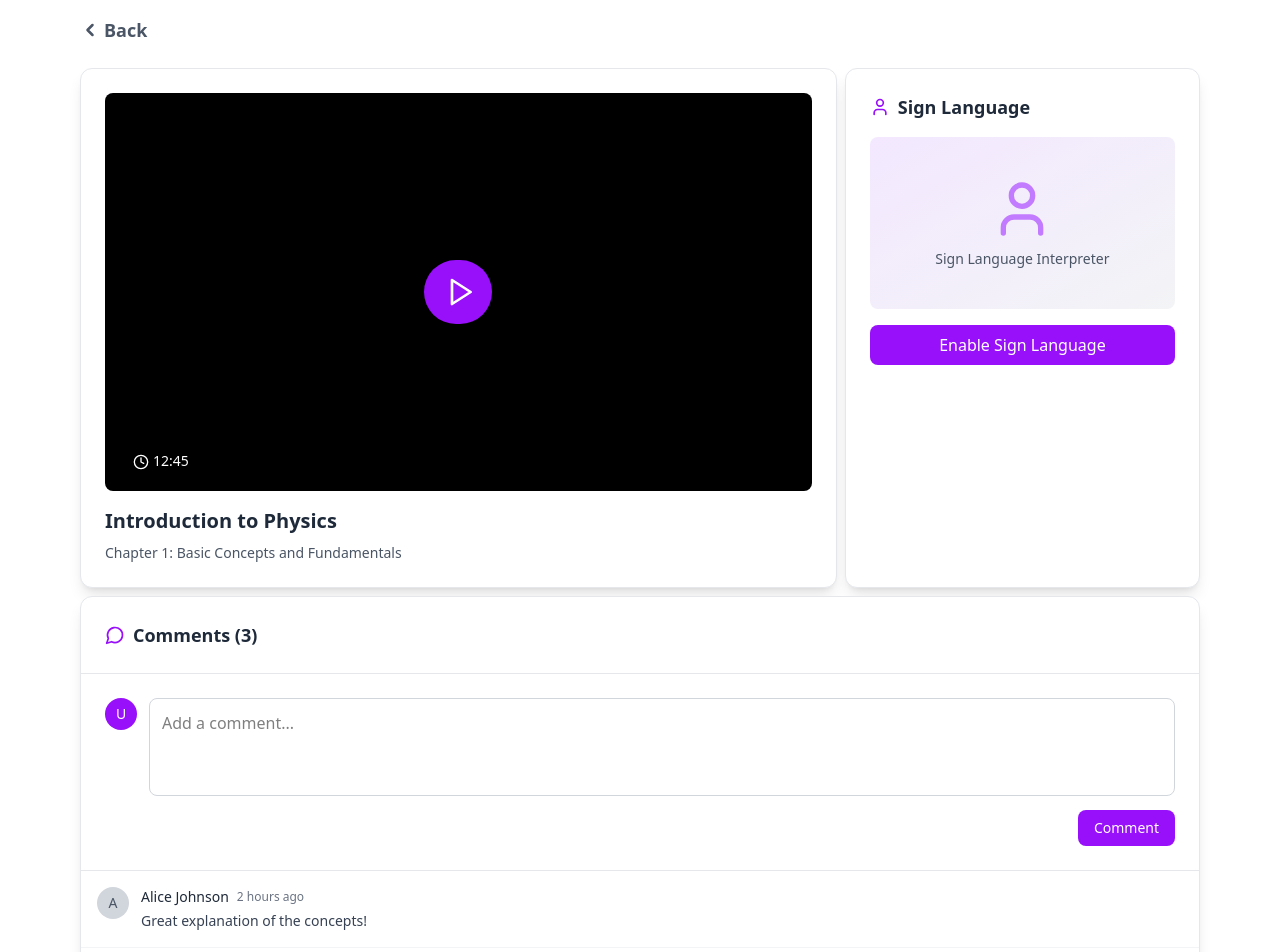
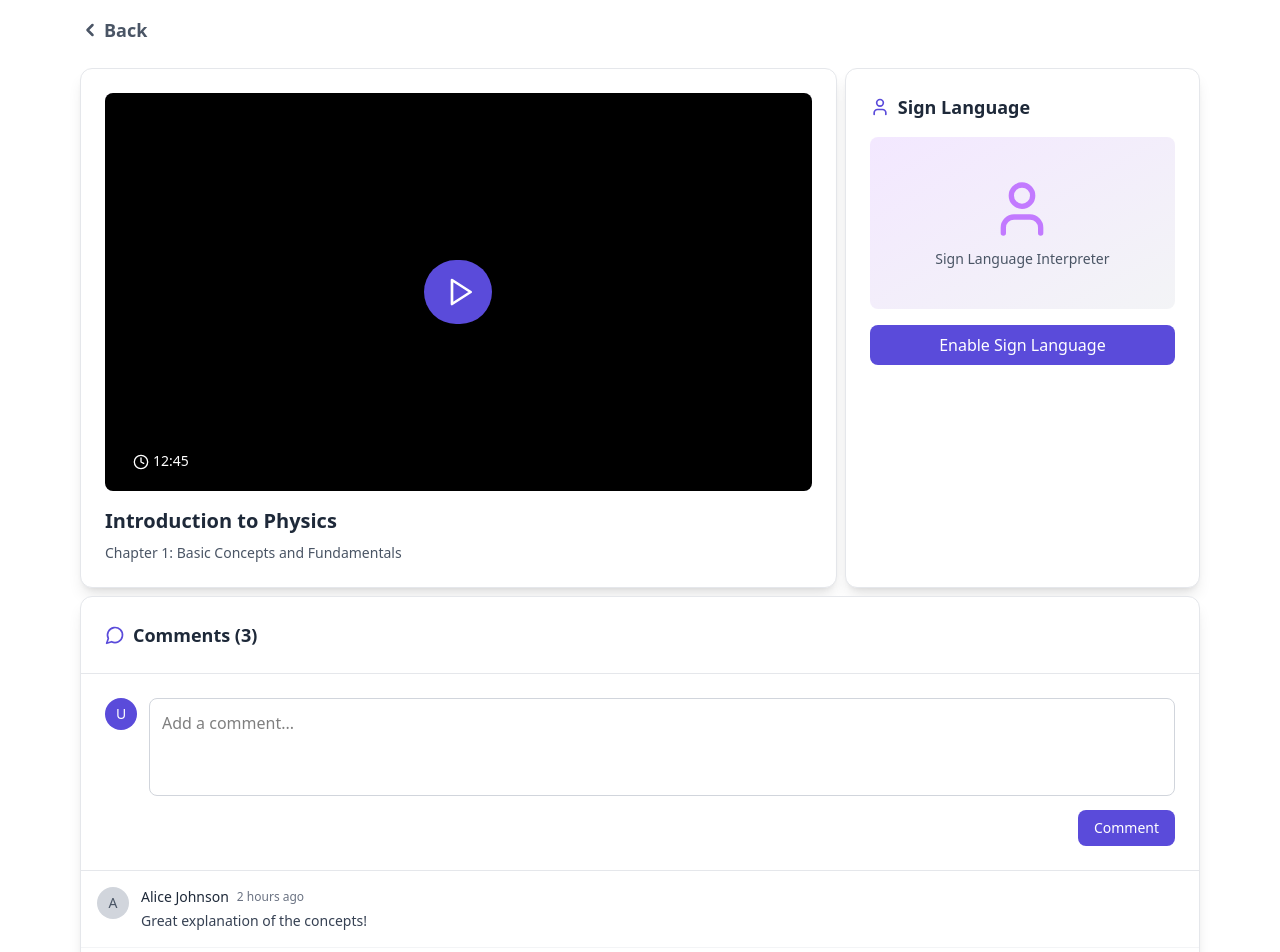
Before and after one commit to Amanrajguptaa/zappLearn, a React (Vite) app in the folder Frontend/: page /disable/videos in a window 1280 px wide. Shown: the top 952 px of the page. Built offline with nearby package versions, Linux system fonts and the light colour scheme.

Commit message:
Add custom purple color variable, update text and button colors to use the new purple color, and enable Sign Language section with purple theme.

```diff
--- a/Frontend/src/components/Disable/CommentsSection.jsx
+++ b/Frontend/src/components/Disable/CommentsSection.jsx
@@ -14,14 +14,14 @@ const CommentsSection = () => {
       <div className="w-full bg-white rounded-xl shadow-lg border border-gray-200">
         <div className="p-6 border-b border-gray-200">
           <h3 className="text-lg font-semibold text-gray-800 flex items-center">
-            <MessageCircle className="w-5 h-5 mr-2 text-purple-600" />
+            <MessageCircle className="w-5 h-5 mr-2 text-pwpurple" />
             Comments ({comments.length})
           </h3>
         </div>
 
         <div className="p-6 border-b border-gray-200">
           <div className="flex gap-3">
-            <div className="w-8 h-8 bg-purple-600 rounded-full flex items-center justify-center text-white text-sm font-medium">
+            <div className="w-8 h-8 bg-pwpurple rounded-full flex items-center justify-center text-white text-sm font-medium">
               U
             </div>
             <div className="flex-1">
@@ -33,7 +33,7 @@ const CommentsSection = () => {
                 rows="3"
               />
               <div className="flex justify-end mt-2">
-                <button className="bg-purple-600 hover:bg-purple-700 text-white px-4 py-2 rounded-lg text-sm transition-colors duration-200">
+                <button className="bg-pwpurple hover:bg-violet-600 text-white px-4 py-2 rounded-lg text-sm transition-colors duration-200">
                   Comment
                 </button>
               </div>
--- a/Frontend/src/components/Disable/ImportDialog.jsx
+++ b/Frontend/src/components/Disable/ImportDialog.jsx
@@ -14,7 +14,7 @@ const ImportDialog = () => {
       <div className="bg-white rounded-xl shadow-2xl p-6 w-96 max-w-90vw">
         <div className="flex items-center justify-between mb-4">
           <h3 className="flex items-center ga-2 text-lg font-semibold text-gray-800">
-            <Upload className="w-5 h-5 mr-2 text-purple-600" />
+            <Upload className="w-5 h-5 mr-2 text-pwpurple" />
             Notes Upload</h3>
           <button
             onClick={() => setIsOpenUploadBox(false)}
@@ -34,7 +34,7 @@ const ImportDialog = () => {
         >
           <Upload className="w-12 h-12 text-gray-400 mx-auto mb-4" />
           <p className="text-gray-600 mb-2">Drop your notes here or</p>
-          <button className="bg-purple-600 hover:bg-purple-700 text-white px-4 py-2 rounded-lg transition-colors duration-200">
+          <button className="bg-pwpurple hover:bg-violet-600 text-white px-4 py-2 rounded-lg transition-colors duration-200">
             Browse Files
           </button>
         </div>
--- a/Frontend/src/components/Disable/Sidebar.jsx
+++ b/Frontend/src/components/Disable/Sidebar.jsx
@@ -4,7 +4,7 @@ export default function () {
     return (
         <div className="w-64 p-6 h-screen border border-neutral-200">
             <h3 className="border-b border-neutral-300 py-4 text-lg font-semibold text-gray-800 flex items-center">
-                <FileText className="w-5 h-5 mr-2 text-purple-600" />
+                <FileText className="w-5 h-5 mr-2 text-pwpurple" />
                 Documents
             </h3>
             <div>
--- a/Frontend/src/components/Disable/SignLanguageSection.jsx
+++ b/Frontend/src/components/Disable/SignLanguageSection.jsx
@@ -5,7 +5,7 @@ const SignLanguageSection = () => {
   return (
     <div className="w-lg bg-white rounded-xl shadow-lg p-6 border border-gray-200">
       <h3 className="text-lg font-semibold text-gray-800 mb-4 flex items-center">
-          <User className="w-5 h-5 mr-2 text-purple-600" />
+        <User className="w-5 h-5 mr-2 text-pwpurple" />
         Sign Language
       </h3>
       <div className="aspect-video bg-gradient-to-br from-purple-100 to-gray-100 rounded-lg flex items-center justify-center mb-4">
@@ -14,7 +14,7 @@ const SignLanguageSection = () => {
           <p className="text-gray-600 text-sm">Sign Language Interpreter</p>
         </div>
       </div>
-        <button className="w-full bg-purple-600 hover:bg-purple-700 text-white py-2 px-4 rounded-lg transition-colors duration-200">
+      <button className="w-full bg-pwpurple hover:bg-violet-600 text-white py-2 px-4 rounded-lg transition-colors duration-200">
         Enable Sign Language
       </button>
     </div>
@@ -22,4 +22,4 @@ const SignLanguageSection = () => {
 };
 
 
-export default SignLanguageSection ;
+export default SignLanguageSection;
--- a/Frontend/src/components/Disable/VideoPlayerSection.jsx
+++ b/Frontend/src/components/Disable/VideoPlayerSection.jsx
@@ -1,5 +1,5 @@
 import React, { useState } from 'react';
-import { Play, Upload, MessageCircle, Plus, BookOpen, Brain, FileText, Volume2, ChevronRight, Clock, User, Calendar } from 'lucide-react';
+import { Play, Clock } from 'lucide-react';
 
 const VideoPlayerSection = () => {
   const [isPlaying, setIsPlaying] = useState(false);
@@ -10,7 +10,7 @@ const VideoPlayerSection = () => {
         <div className="absolute inset-0 bg-black bg-opacity-20"></div>
         <button
           onClick={() => setIsPlaying(!isPlaying)}
-          className="relative z-10 bg-purple-600 hover:bg-purple-700 text-white rounded-full p-4 transition-all duration-300 transform hover:scale-110 shadow-lg"
+          className="relative z-10 bg-pwpurple hover:bg-violet-600 text-white rounded-full p-4 transition-all duration-300 transform hover:scale-110 shadow-lg"
         >
           <Play className="w-8 h-8 ml-1" />
         </button>
--- a/Frontend/src/index.css
+++ b/Frontend/src/index.css
@@ -5,4 +5,5 @@
     --color-primary:#002B6B;
     --color-secondary: #414D60;
     --color-blue: #0066FF;
+    --color-pwpurple: #5A4BDA;
 }
--- a/Frontend/src/pages/Video.jsx
+++ b/Frontend/src/pages/Video.jsx
@@ -15,7 +15,6 @@ export default function Video() {
                     <ChevronLeft strokeWidth={3} size={20}/>
                     Back
                     </button>
-                {/* <h1 className="text-2xl font-bold text-gray-800">Video Player</h1> */}
             </div>
             <div className='w-full flex gap-2'>
                 <VideoPlayerSection />
```
Also changed, not shown: Frontend/src/components/Disable/DocumentsSection.jsx (+13 -13 lines). Lines whose indentation alone changed are shown as unchanged.
